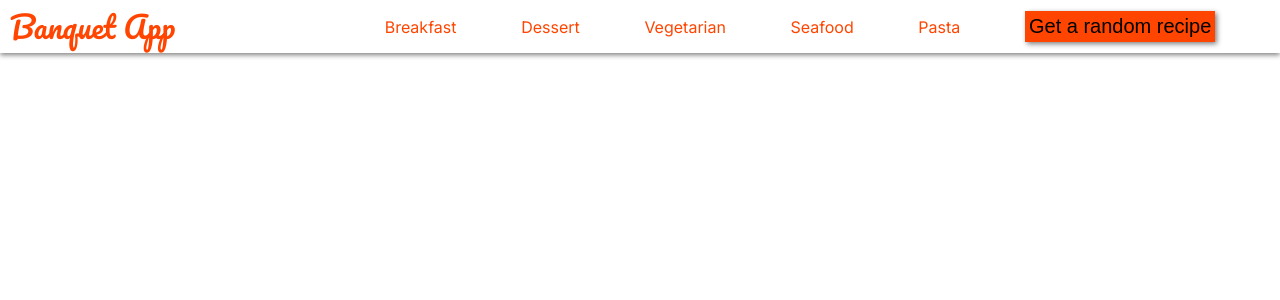
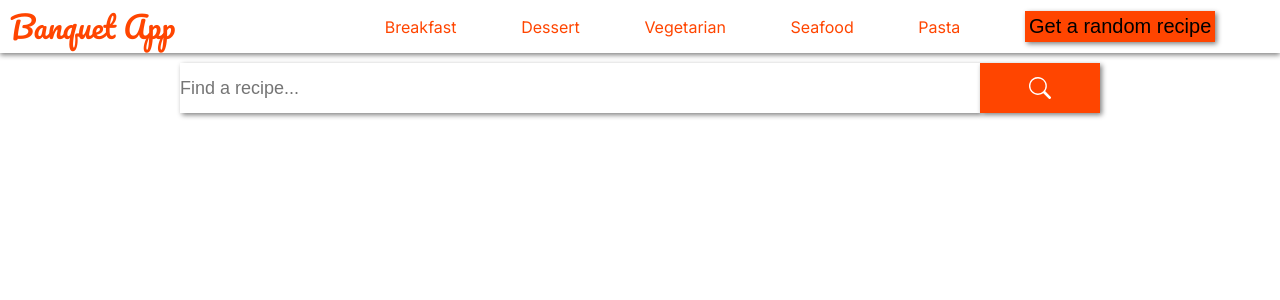
Before and after one commit to NathanAsowata/banquet-app, a Next.js app: page / in a window 1280 px wide. Shown: the top 300 px of the page. Built offline with nearby package versions, Linux system fonts and the light colour scheme.

Commit message:
Add search bar component

```diff
--- /dev/null
+++ b/components/SearchBar.tsx
@@ -0,0 +1,15 @@
+import styles from "../styles/SearchBar.module.scss"
+import { BsSearch } from "react-icons/bs"
+
+const SearchBar = () => {
+  return (
+    <form className={styles.form}>
+        <input className={styles.input} placeholder="Find a recipe..." />
+        <button className={styles.button}>
+            <BsSearch />
+        </button>
+    </form>
+  )
+}
+
+export default SearchBar
--- a/pages/_app.tsx
+++ b/pages/_app.tsx
@@ -1,8 +1,15 @@
 import '../styles/globals.scss'
 import type { AppProps } from 'next/app'
+import NavBar from '../components/NavBar'
 
 function MyApp({ Component, pageProps }: AppProps) {
-  return <Component {...pageProps} />
+  return (
+    <>
+      <NavBar />
+      <Component {...pageProps} />
+    </>
+  )
+
 }
 
 export default MyApp
--- a/pages/index.tsx
+++ b/pages/index.tsx
@@ -1,9 +1,9 @@
-import NavBar from "../components/NavBar"
+import SearchBar from "../components/SearchBar"
 
 const Home= () => {
   return (
     <>
-      <NavBar />
+      <SearchBar />
     </>
   )
 }
--- /dev/null
+++ b/styles/SearchBar.module.scss
@@ -0,0 +1,29 @@
+$primary-color: #ff4500;
+
+.form {
+    display: flex;
+    flex-direction: row;
+    justify-content: center;
+    margin: 10px;
+}
+.input{
+    border: none;
+    outline: none;
+    box-shadow: 2px 2px 5px grey;
+    height: 50px;
+    font-size: 18px;
+    width: 800px;
+}
+.button{
+    display: flex;
+    justify-content: center;
+    align-items: center;
+    border: none;
+    outline: none;
+    background-color: $primary-color;
+    color: white;
+    width: 120px;
+    font-size: 22px;
+    box-shadow: 2px 2px 5px grey;
+    cursor: pointer;
+}
--- a/styles/globals.scss
+++ b/styles/globals.scss
@@ -1,4 +1,12 @@
 @import url('https://fonts.googleapis.com/css2?family=Inter&display=swap');
+@import url('https://fonts.googleapis.com/css2?family=Pacifico&display=swap');
+$primary-color: #ff4500;
+
+* {
+  padding: 0px;
+  margin: 0px;
+  box-sizing: border-box;
+}
 
 html,
 body {
@@ -7,21 +15,8 @@ body {
   font-family: 'Inter', sans-serif;
 }
 
-a {
-  color: inherit;
-  text-decoration: none;
-}
-
-* {
-  padding: 0px;
-  margin: 0px;
-  box-sizing: border-box;
-}
 
 // Navbar styles
-@import url('https://fonts.googleapis.com/css2?family=Pacifico&display=swap');
-$primary-color: #ff4500;
-
 
 // Base styles
 .nav{
@@ -49,6 +44,7 @@ $primary-color: #ff4500;
         padding: 15px;
     a {
         padding-bottom: 10px;
+        color: $primary-color;
     }
 }
 
```
